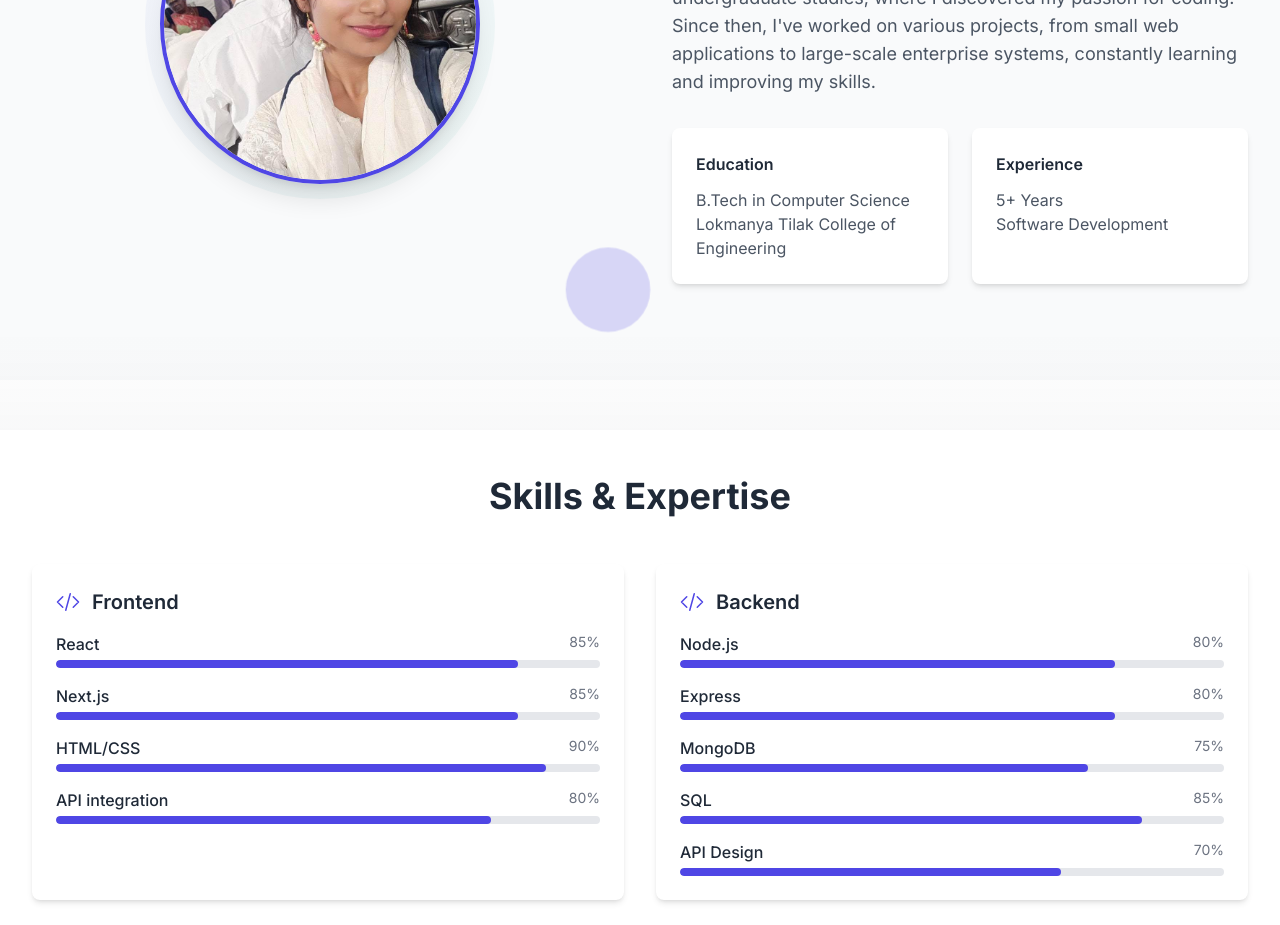
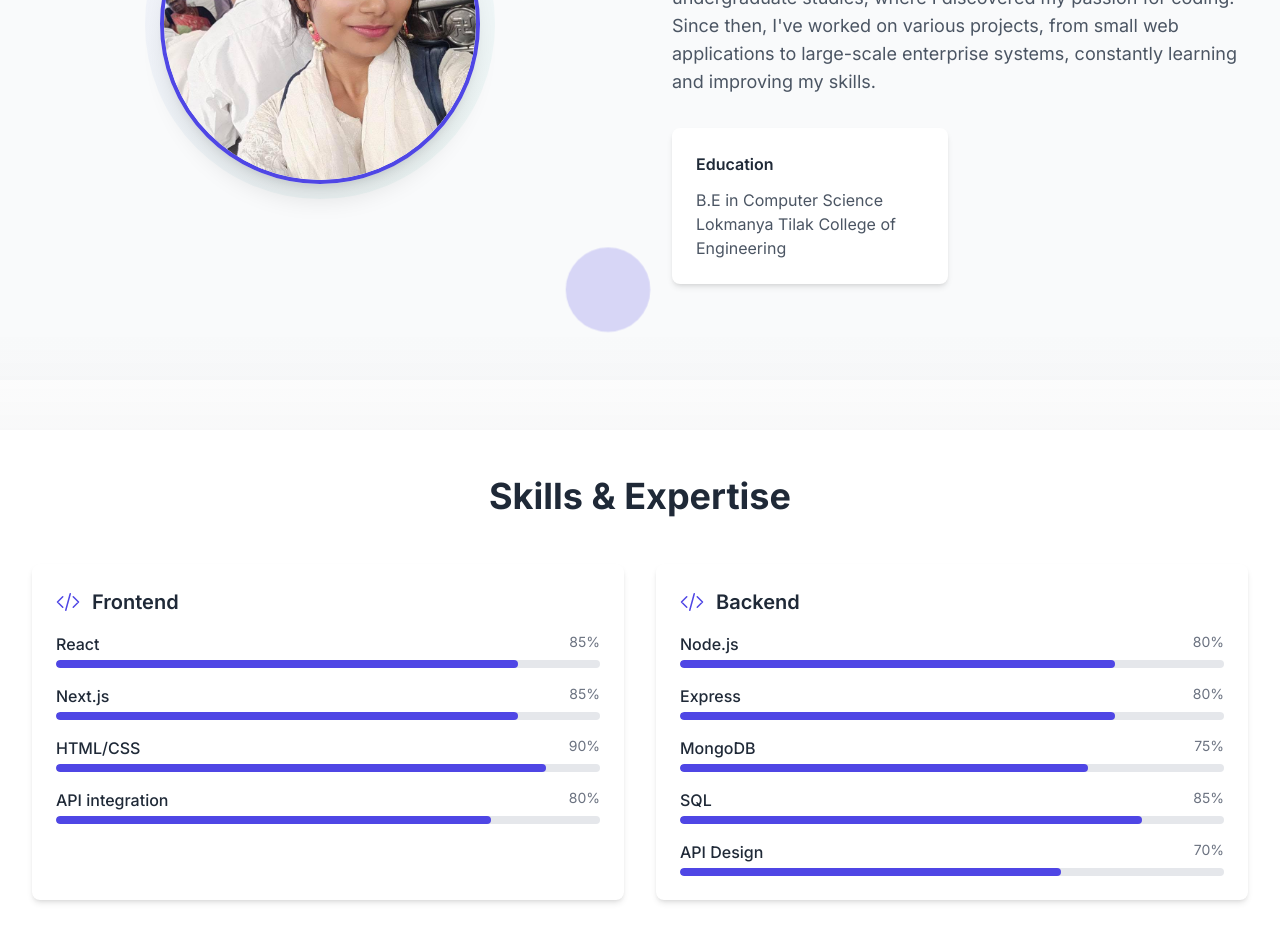
Before and after one commit to lakshmir22/portfolio, a Next.js app: page / in a window 1280 px wide. Shown: the part 1320-2245 px from the top of the page. Built offline with nearby package versions, Linux system fonts and the light colour scheme.

Commit message:
Update About.tsx

```diff
--- a/src/components/About.tsx
+++ b/src/components/About.tsx
@@ -119,20 +119,12 @@
                   Education
                 </h4>
                 <p className="text-gray-600 dark:text-gray-300">
-                  B.Tech in Computer Science<br />
+                  B.E in Computer Science<br />
                   Lokmanya Tilak College of Engineering
                 </p>
               </div>
 
-              <div className="rounded-lg bg-white p-6 shadow-md dark:bg-gray-800">
-                <h4 className="mb-3 font-semibold text-text-light dark:text-text-dark">
-                  Experience
-                </h4>
-                <p className="text-gray-600 dark:text-gray-300">
-                  5+ Years<br />
-                  Software Development
-                </p>
-              </div>
+
             </div>
           </div>
         </div>
```
